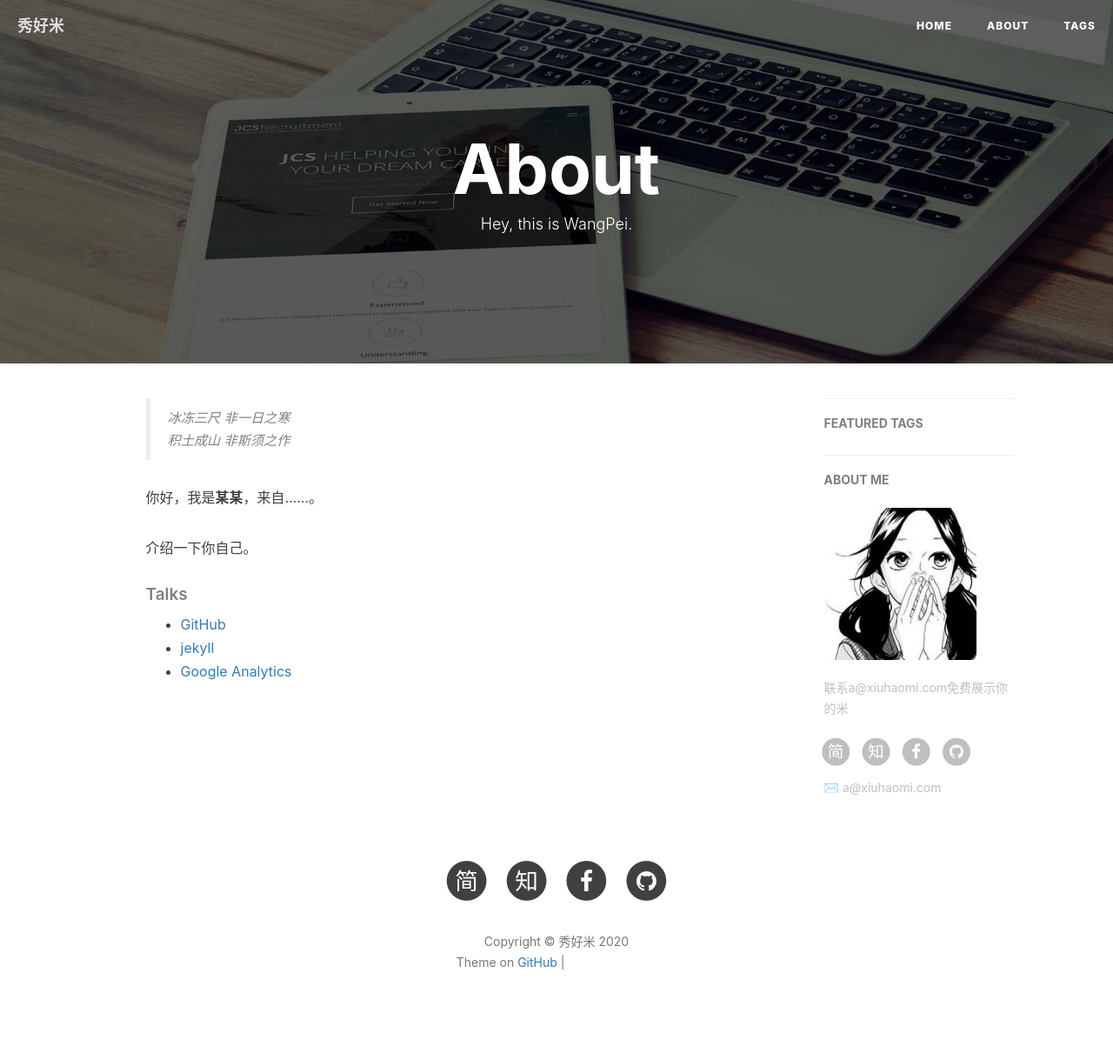
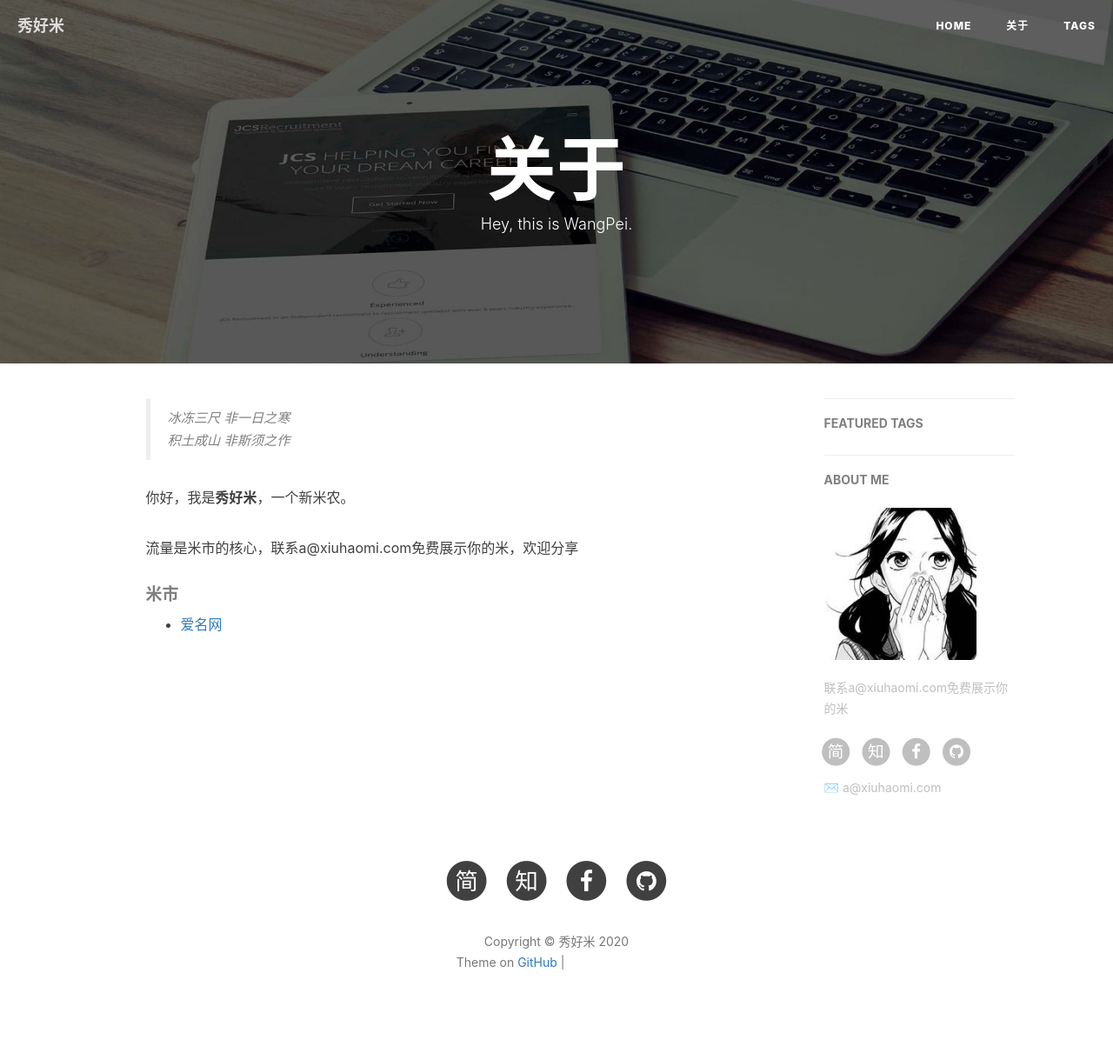
Before and after one commit to xiuhaomi/xiuhaomi.com, a Jekyll site: the page built from about.html, in a window 1280 px wide. Shown: the whole page at 87% size. Built offline with Jekyll 4.4.1, drawn with Linux system fonts in a browser that asks for light colours; nearby versions of some CDN libraries; comment, search, counter and statistics services are not loaded; grey boxes are pictures that could not be loaded.

Commit message:
Update about.html

```diff
--- a/about.html
+++ b/about.html
@@ -1,6 +1,6 @@
 ---
 layout: page
-title: "About"
+title: "关于"
 description: "Hey, this is WangPei."
 header-img: "img/post-bg-rwd.jpg"
 ---
@@ -16,22 +16,20 @@ header-img: "img/post-bg-rwd.jpg"
 
     <!--copied from markdown -->
     <blockquote><p>冰冻三尺 非一日之寒<br>
-    积土成山 非斯须之作</p></blockquote>
+    积土成山 非斯须之作<br></p></blockquote>
 
-    <p>你好，我是<strong>某某</strong>，来自……。</p>
+    <p>你好，我是<strong>秀好米</strong>，一个新米农。</p>
 
-    <p>介绍一下你自己。</p>
+    <p>流量是米市的核心，联系a@xiuhaomi.com免费展示你的米，欢迎分享</p>
 
 
 
     <p></p>
 
-    <h5>Talks</h5>
+    <h5>米市</h5>
 
     <ul>
-        <li><a href="https://github.com">GitHub</a></li>
-        <li><a href="http://jekyll.com.cn/">jekyll</a></li>
-        <li><a href="https://analytics.google.com/analytics">Google Analytics</a></li>
+        <li><a href="https://am.22.cn/">爱名网</a></li>
     </ul>
 </div>
 
```
